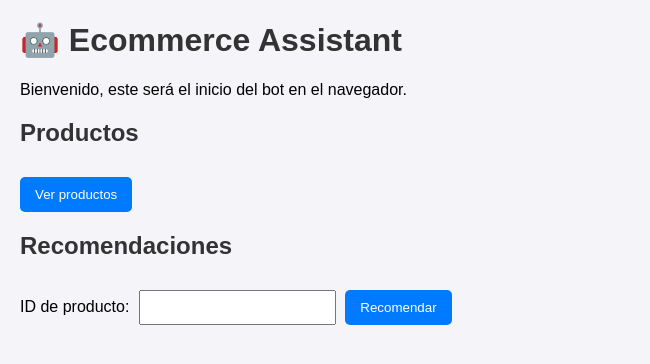
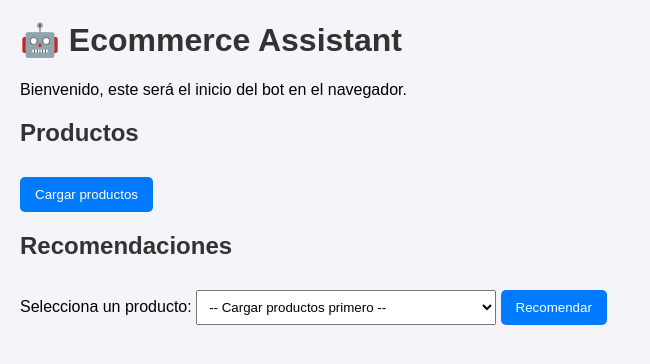
Before and after one commit to Luisjiroh/ecommerce_assistant, a FastAPI app: page /web in a window 1280 px wide. Shown: the top 364 px of the page, without its empty margins (0-650 px from the left). Run offline with FastAPI, Linux system fonts and the light colour scheme.

```diff
--- a/requirements.txt
+++ b/requirements.txt
@@ -4,3 +4,4 @@ pandas
 numpy
 fastapi
 uvicorn[standard]
+jinja2
--- a/web/templates/index.html
+++ b/web/templates/index.html
@@ -43,9 +43,10 @@
         button:hover {
             background: #0056b3;
         }
-        input {
+        select {
             padding: 8px;
-            margin: 5px;
+            margin: 5px 0;
+            width: 300px;
         }
     </style>
 </head>
@@ -54,33 +55,54 @@
     <p>Bienvenido, este será el inicio del bot en el navegador.</p>
 
     <h2>Productos</h2>
-    <button onclick="loadProducts()">Ver productos</button>
+    <button onclick="loadProducts()">Cargar productos</button>
     <div id="products"></div>
 
     <h2>Recomendaciones</h2>
     <form onsubmit="getRecommendations(event)">
-        <label for="productId">ID de producto:</label>
-        <input type="number" id="productId" required>
+        <label for="productSelect">Selecciona un producto:</label>
+        <select id="productSelect" required>
+            <option value="">-- Cargar productos primero --</option>
+        </select>
         <button type="submit">Recomendar</button>
     </form>
     <div id="recommendations"></div>
 
     <script>
+        let productsCache = [];
+
         async function loadProducts() {
             try {
-                const res = await fetch("/products");
+                const res = await fetch(window.location.origin + "/products");
                 const data = await res.json();
+                productsCache = data;
                 renderTable(data, "products");
+                fillSelect(data);
             } catch (error) {
                 document.getElementById("products").textContent = "❌ Error cargando productos";
             }
         }
 
+        function fillSelect(data) {
+            const select = document.getElementById("productSelect");
+            select.innerHTML = ""; // limpia opciones anteriores
+            data.forEach((product, index) => {
+                const option = document.createElement("option");
+                option.value = index;
+                option.textContent = product.name || `Producto ${index}`;
+                select.appendChild(option);
+            });
+        }
+
         async function getRecommendations(event) {
             event.preventDefault();
-            const id = document.getElementById("productId").value;
+            const id = document.getElementById("productSelect").value;
+            if (!id) {
+                alert("Por favor selecciona un producto.");
+                return;
+            }
             try {
-                const res = await fetch(`/recommend/${id}`);
+                const res = await fetch(window.location.origin + `/recommend/${id}`);
                 const data = await res.json();
                 renderTable(data, "recommendations");
             } catch (error) {
@@ -95,13 +117,11 @@
             }
 
             let table = "<table><tr>";
-            // Cabecera
             Object.keys(data[0]).forEach(key => {
                 table += `<th>${key}</th>`;
             });
             table += "</tr>";
 
-            // Filas
             data.forEach(item => {
                 table += "<tr>";
                 Object.values(item).forEach(value => {
```
